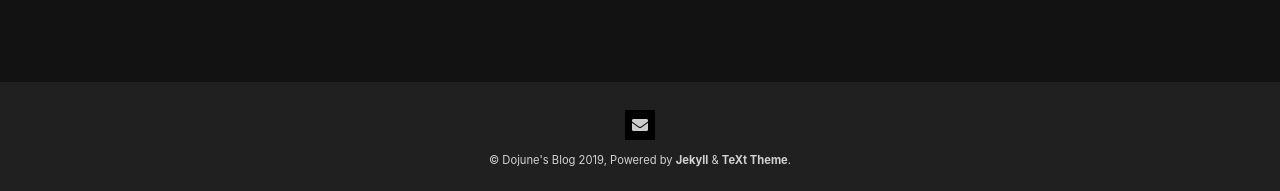
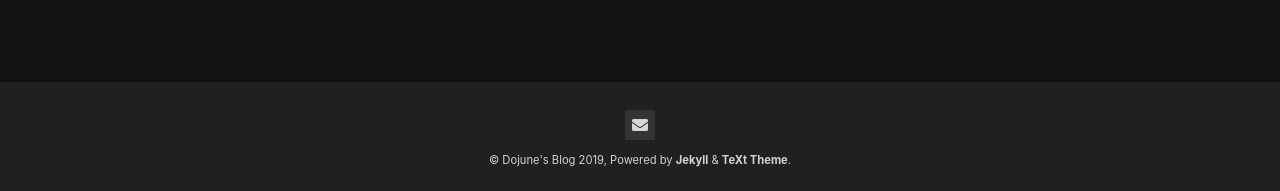
Before and after one commit to mindojune/mindojune.github.io, a Jekyll site: the page built from index.html, in a window 1280 px wide. Shown: the part 706-897 px from the top of the page. Built offline with Jekyll 4.4.1, drawn with Linux system fonts in a browser that asks for light colours; nearby versions of some CDN libraries; the list of posts is cut into pages by our own code.

Commit message:
Update _doj.scss

```diff
--- a/_sass/skins/_doj.scss
+++ b/_sass/skins/_doj.scss
@@ -55,7 +55,7 @@ $red:             #da3d45;
 $text-color-function: rgba(#fff, .8);
 
 // logo colors
-$mail-color:       #000000;
+$mail-color:       #333333;
 $facebook-color:   #4267b2;
 $twitter-color:    #1da1f2;
 $weibo-color:      #e6162d;
```
